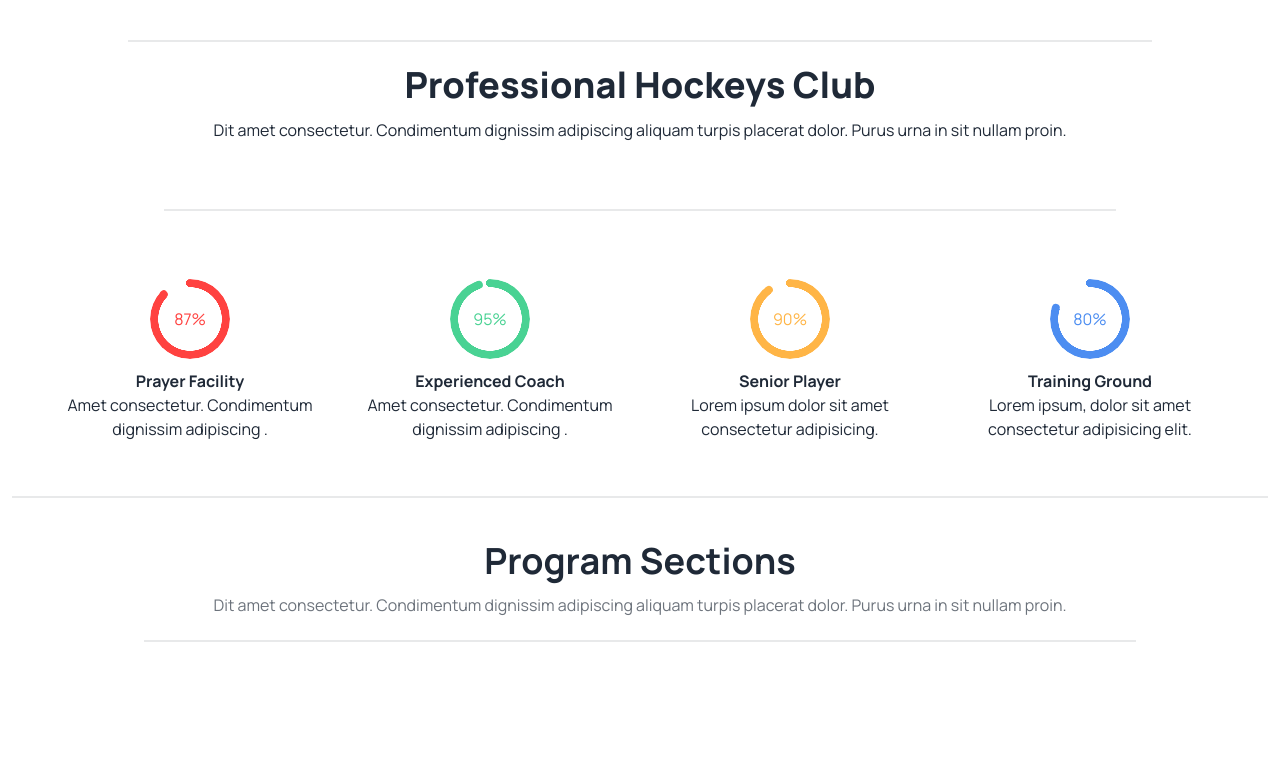
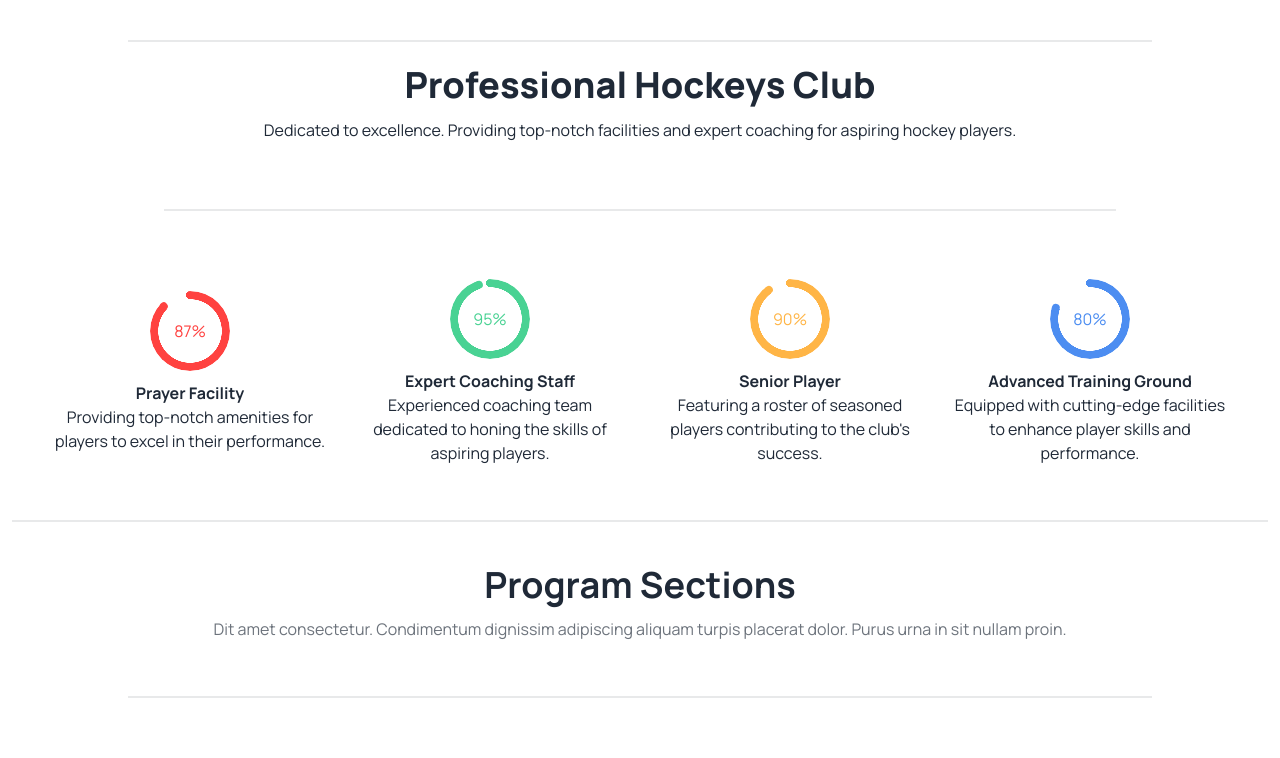
Before and after one commit to moudud-hoq/B9A3-Hockeys, a plain HTML site: page index.html in a window 1280 px wide. Shown: the part 637-1395 px from the top of the page. Drawn offline with nearby package versions, Linux system fonts and the light colour scheme.

Commit message:
Text Changing

```diff
--- a/index.html
+++ b/index.html
@@ -153,14 +153,10 @@
 
         </div>
     </header>
+    <!-- End Header Area -->
 
     <!-- Devider -->
     <div class="divider p-2 md:px-32 md:pt-5"></div>
-
-    <!-- End Banner -->
-    <!-- Not End Navbar Yet -->
-    <!-- End Header Area -->
-
 
     <!-- Start Radial Progress Bar -->
     <main class="px-5 ">
@@ -170,67 +166,66 @@
             <!-- radial text -->
             <div class="text-center">
                 <h1 class=" text-2xl md:text-4xl font-extrabold ">Professional Hockeys Club</h1>
-                <p class="rtp">Dit amet consectetur. Condimentum dignissim adipiscing aliquam turpis placerat dolor.
-                    Purus urna in
-                    sit nullam proin. </p>
+                <p class="rtp">Dedicated to excellence. Providing top-notch facilities and expert coaching for aspiring
+                    hockey players.</p>
             </div>
 
             <!-- Devider -->
             <div class="divider p-2 md:px-32 md:pt-5"></div>
 
-            <!-- Radia Progress -->
-            <!-- flex flex-col md:flex-row justify-evenly items-center -->
+            <!-- Hockey Club Stats --> <!-- flex flex-col md:flex-row justify-evenly items-center -->
             <div class="rtp px-4 grid grid-cols-1 md:grid-cols-2 lg:grid-cols-4 justify-evenly content-center gap-6">
 
-                <!-- Radia Progress 1-->
+                <!-- Statistic 1: Prayer Facility -->
                 <div class="radia-one radial-center">
                     <div class=" radial-progress" style="--value:87; color:#ff4240;" role="progressbar">87%</div>
                     <div class="text-center">
                         <h3 class="rtsh1">Prayer Facility</h3>
-                        <p>Amet consectetur. Condimentum dignissim adipiscing .</p>
+                        <p> Providing top-notch amenities for players to excel in their performance.</p>
                     </div>
                 </div>
 
-                <!-- Radia Progress 2-->
+                <!-- Statistic 2: Experienced Coach -->
                 <div class="radial-two radial-center">
                     <div class="radial-progress" style="--value:95; color:#49D293;" role="progressbar">95%</div>
                     <div class="text-center">
-                        <h3 class="rtsh1">Experienced Coach</h3>
-                        <p>Amet consectetur. Condimentum dignissim adipiscing .</p>
+                        <h3 class="rtsh1">Expert Coaching Staff</h3>
+                        <p> Experienced coaching team dedicated to honing the skills of aspiring players.</p>
                     </div>
                 </div>
 
-                <!-- Radia Progress 3-->
+                <!-- Statistic 3: Senior Player -->
                 <div class="radial-three radial-center">
                     <div class="radial-progress" style="--value:90; color:#FFB546;" role="progressbar">90%</div>
                     <div class="text-center">
                         <h3 class="rtsh1">Senior Player</h3>
-                        <p>Lorem ipsum dolor sit amet consectetur adipisicing.</p>
+                        <p> Featuring a roster of seasoned players contributing to the club's success.</p>
                     </div>
                 </div>
 
-                <!-- Radia Progress 4-->
+                <!-- Statistic 4: Training Ground -->
                 <div class="radial-four radial-center">
                     <div class="radial-progress" style="--value:80; color: #4C8DF1;" role="progressbar">80%</div>
                     <div class="text-center">
-                        <h3 class="rtsh1">Training Ground</h3>
-                        <p>Lorem ipsum, dolor sit amet consectetur adipisicing elit.</p>
+                        <h3 class="rtsh1">Advanced Training Ground</h3>
+                        <p>Equipped with cutting-edge facilities to enhance player skills and performance.</p>
                     </div>
                 </div>
 
             </div>
         </div>
     </main>
+    <!-- End Hockey Club Overview Section -->
     <!-- End Radia Progress Bar -->
 
     <!-- Devider -->
     <div class="divider p-3 md:pt-10"></div>
 
-    <!-- Top Program Section -->
-    <div class="p-4">
+    <!-- program-section-Start -->
+    <section class="p-4 md:px-32">
         <div class="container mx-auto space-y-5 md:space-y-12">
 
-            <!-- start program section -->
+            <!-- Program Section Intro -->
             <div class=" program-section">
                 <div class="">
                     <h1 class="text-center text-3xl md:text-4xl font-bold">Program Sections</h1>
@@ -238,18 +233,10 @@
                         aliquam turpis
                         placerat dolor. Purus urna in sit nullam proin. </p>
                 </div>
+            </div>
 
-            </div>
-        </div>
-
-        <!-- Devider -->
-        <div class="divider p-2 md:px-32"></div>
-
-    </div>
-
-    <!-- program-section-Start -->
-    <section class="p-4 md:px-32">
-        <div class="container mx-auto space-y-5 md:space-y-12">
+            <!-- Devider -->
+            <div class="divider"></div>
 
             <!-- program-section-card -->
             <div>
```
